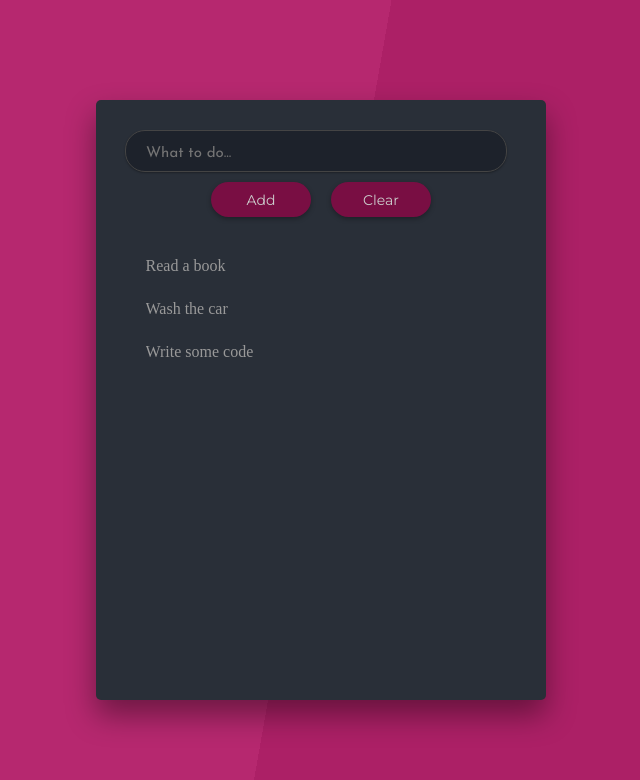
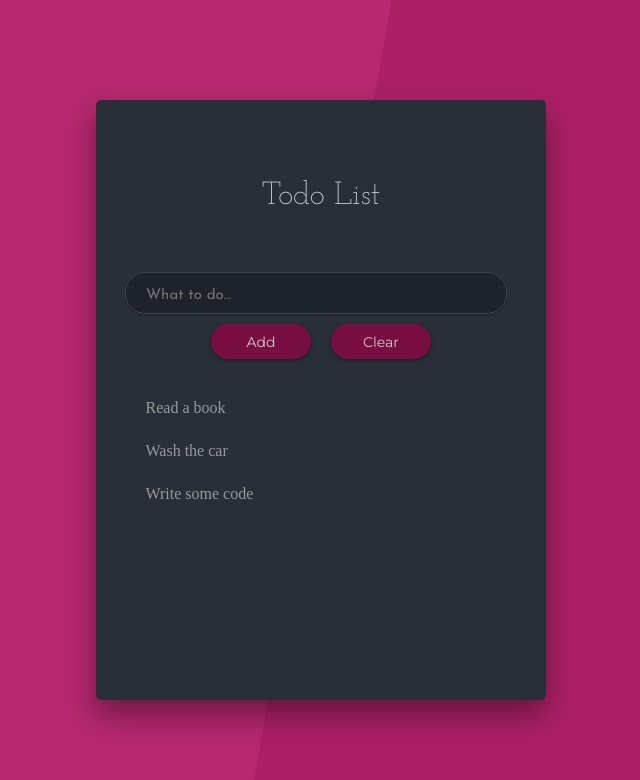
Before and after one commit to zsoobratty/portfolio, a React (Create React App) app in the folder todolist/: page / in a window 1280 px wide. Shown: the top 780 px of the page, without its empty margins (319-959 px from the left). Built offline with nearby package versions, Linux system fonts and the light colour scheme; the HTML template or start-up script is replaced by a standard one.

Commit message:
Add header component into App

```diff
--- a/todolist/src/App.js
+++ b/todolist/src/App.js
@@ -2,6 +2,7 @@ import React from 'react'
 import './App.css'
 import TodoList from './components/TodoList'
 import TodoForm from './components/TodoForm'
+import Header from './components/Header'
 import TodoListContextProvider from './context/TodoListContext'
 
 const App = () => {
@@ -10,6 +11,7 @@ const App = () => {
             <div className='container'>
                 <div className="app-wrapper">
                     <div className="main">
+                        <Header />
                         <TodoForm />
                         <TodoList />
                     </div>
--- a/todolist/src/components/Header.js
+++ b/todolist/src/components/Header.js
@@ -0,0 +1,11 @@
+import React from 'react'
+
+const Header = () => {
+    return (
+        <div className='header'>
+            <h1>Todo List</h1>
+        </div>
+    )
+}
+
+export default Header
```
